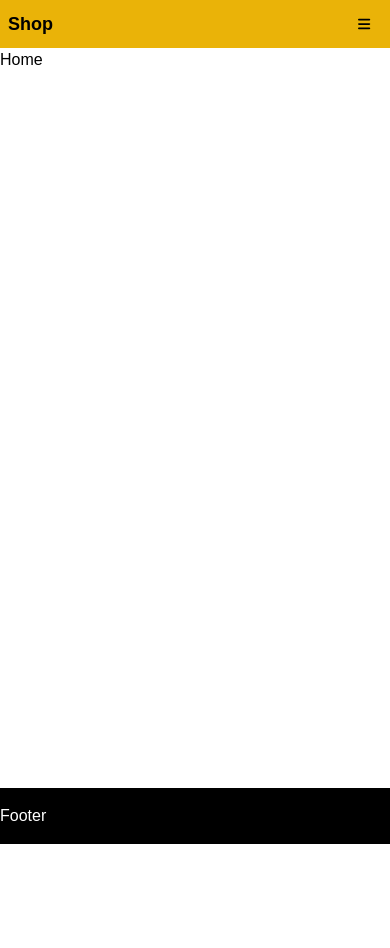
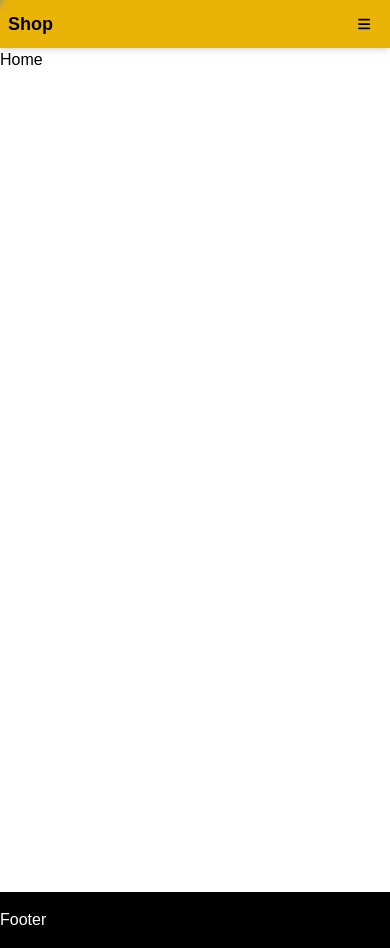
Before and after one commit to iampawan31/ecommerce-react-redux-firebase, a React (Create React App) app: page / in a window 390 px wide. Before the commit the page ends 844 px from the top, so only its background shows below. Built offline with nearby package versions, Linux system fonts and the light colour scheme; no server answers.

Commit message:
Added changes

```diff
--- a/package.json
+++ b/package.json
@@ -15,6 +15,7 @@
     "react-firebase-hooks": "^5.0.3",
     "react-router-dom": "^6.2.1",
     "react-scripts": "5.0.0",
+    "react-top-loading-bar": "^2.1.0",
     "web-vitals": "^2.1.4"
   },
   "scripts": {
--- a/src/App.js
+++ b/src/App.js
@@ -1,7 +1,8 @@
 import { collection, getDocs, query, where } from 'firebase/firestore'
-import React, { useEffect, useState } from 'react'
+import React, { useEffect, useRef, useState } from 'react'
 import { useAuthState } from 'react-firebase-hooks/auth'
 import { Route, Routes, useNavigate } from 'react-router-dom'
+import LoadingBar from 'react-top-loading-bar'
 import Footer from './components/Footer'
 import Header from './components/Header'
 import { auth, db } from './firebase-config'
@@ -14,13 +15,31 @@ const App = () => {
   const [user, loading, error] = useAuthState(auth)
   const [name, setName] = useState('')
   const navigate = useNavigate()
+
+  const loaderRef = useRef(null)
+
+  const startLoader = () => {
+    if (loaderRef) {
+      loaderRef?.current?.continuousStart(0, 500)
+    }
+  }
+
+  const completeLoader = () => {
+    if (loaderRef) {
+      loaderRef?.current?.complete()
+    }
+  }
+
   const fetchUserName = async () => {
     try {
+      startLoader()
       const q = query(collection(db, 'users'), where('uid', '==', user?.uid))
       const doc = await getDocs(q)
       const data = doc.docs[0].data()
       setName(data.name)
+      completeLoader()
     } catch (err) {
+      completeLoader()
       console.error(err)
       alert('An error occured while fetching user data')
     }
@@ -30,17 +49,54 @@ const App = () => {
     if (loading) return
     if (!user) return
     fetchUserName()
+    // eslint-disable-next-line react-hooks/exhaustive-deps
   }, [user, loading])
 
   return (
-    <div className="App">
-      <Header user={user} />
-      <Routes>
-        <Route path="/" element={<Home />} />
-        <Route path="auth/login" element={<Login />} />
-        <Route path="auth/register" element={<Register />} />
-        <Route path="dashboard" element={<Dashboard />} />
-      </Routes>
+    <div>
+      <LoadingBar color="#1b74e4" height={5} shadow ref={loaderRef} />
+      <Header
+        user={user}
+        startLoader={startLoader}
+        completeLoader={completeLoader}
+      />
+      <div className="h-full">
+        <Routes>
+          <Route
+            path="/"
+            element={
+              <Home startLoader={startLoader} completeLoader={completeLoader} />
+            }
+          />
+          <Route
+            path="auth/login"
+            element={
+              <Login
+                startLoader={startLoader}
+                completeLoader={completeLoader}
+              />
+            }
+          />
+          <Route
+            path="auth/register"
+            element={
+              <Register
+                startLoader={startLoader}
+                completeLoader={completeLoader}
+              />
+            }
+          />
+          <Route
+            path="dashboard"
+            element={
+              <Dashboard
+                startLoader={startLoader}
+                completeLoader={completeLoader}
+              />
+            }
+          />
+        </Routes>
+      </div>
       <Footer />
     </div>
   )
--- a/src/components/Footer.js
+++ b/src/components/Footer.js
@@ -2,7 +2,7 @@ import React from 'react'
 
 const Footer = () => {
   return (
-    <div className="absolute bottom-0 bg-black py-4 text-white left-0 right-0">
+    <div className="static bottom-0 bg-black py-4 text-white left-0 right-0">
       <div className="container mx-auto">Footer</div>
     </div>
   )
--- a/src/components/Header.js
+++ b/src/components/Header.js
@@ -4,10 +4,17 @@ import { useState } from 'react'
 import { logout } from '../firebase-config'
 import { Link } from 'react-router-dom'
 
-const Header = ({ user }) => {
+const Header = ({ user, startLoader, completeLoader }) => {
   const [menuOpen, setMenuOpen] = useState(false)
+
+  const processLogout = async () => {
+    startLoader()
+    await logout().then(() => {
+      completeLoader()
+    })
+  }
   return (
-    <nav className="bg-yellow-500 border-gray-200 px-2 sm:px-4 py-2.5 dark:bg-gray-800">
+    <nav className="bg-yellow-500 shadow-md border-gray-200 px-2 sm:px-4 py-2.5 dark:bg-gray-800">
       <div className="container flex flex-wrap justify-between items-center mx-auto">
         {/* Logo */}
         <Link to="/" className="flex">
@@ -45,6 +52,7 @@ const Header = ({ user }) => {
                 Shop
               </Link>
             </li>
+            {user && (
               <li>
                 <Link
                   to="/dashboard/orders"
@@ -53,6 +61,7 @@ const Header = ({ user }) => {
                   Dashboard
                 </Link>
               </li>
+            )}
             {!user && (
               <li>
                 <Link
@@ -76,7 +85,7 @@ const Header = ({ user }) => {
             {user && (
               <li>
                 <button
-                  onClick={logout}
+                  onClick={processLogout}
                   className="block py-2 pr-4 pl-3 text-gray-700 border-b border-gray-100 hover:bg-gray-50 md:hover:bg-transparent md:border-0 md:hover:text-blue-700 md:p-0 dark:text-gray-400 md:dark:hover:text-white dark:hover:bg-gray-700 dark:hover:text-white md:dark:hover:bg-transparent dark:border-gray-700"
                 >
                   Logout
--- a/src/firebase-config.js
+++ b/src/firebase-config.js
@@ -62,7 +62,6 @@ export const sendPasswordReset = async (email) => {
     alert(err.message)
   }
 }
-export const logout = () => {
-  signOut(auth)
-  console.log('Signed Out')
+export const logout = async () => {
+  await signOut(auth)
 }
--- a/src/views/Dashboard.js
+++ b/src/views/Dashboard.js
@@ -1,7 +1,7 @@
 import React from 'react'
 
 const Dashboard = () => {
-  return <div>Dashboard</div>
+  return <div className="min-h-screen h-full">Dashboard</div>
 }
 
 export default Dashboard
--- a/src/views/Home.js
+++ b/src/views/Home.js
@@ -1,7 +1,7 @@
 import React from 'react'
 
 const Home = () => {
-  return <div>Home</div>
+  return <div className="min-h-screen h-full">Home</div>
 }
 
 export default Home
--- a/src/views/auth/Login.js
+++ b/src/views/auth/Login.js
@@ -3,11 +3,17 @@ import { useAuthState } from 'react-firebase-hooks/auth'
 import { useNavigate } from 'react-router-dom'
 import { auth, logInWithEmailAndPassword } from '../../firebase-config'
 
-const Login = () => {
+const Login = ({ startLoader, completeLoader }) => {
   const [email, setEmail] = useState('')
   const [password, setPassword] = useState('')
   const [user, loading, error] = useAuthState(auth)
   const navigate = useNavigate()
+
+  const processLogin = async () => {
+    startLoader()
+    await logInWithEmailAndPassword(email, password)
+    completeLoader()
+  }
 
   useEffect(() => {
     if (loading) {
@@ -15,6 +21,7 @@ const Login = () => {
       return
     }
     if (user) navigate('/dashboard')
+    // eslint-disable-next-line react-hooks/exhaustive-deps
   }, [user, loading])
 
   return (
@@ -42,7 +49,7 @@ const Login = () => {
         <button
           className="w-full bg-emerald-400 py-2 px-4 rounded"
           type="submit"
-          onClick={() => logInWithEmailAndPassword(email, password)}
+          onClick={processLogin}
         >
           Submit
         </button>
--- a/src/views/auth/Register.js
+++ b/src/views/auth/Register.js
@@ -3,7 +3,7 @@ import { useAuthState } from 'react-firebase-hooks/auth'
 import { useNavigate } from 'react-router-dom'
 import { auth, registerWithEmailAndPassword } from '../../firebase-config'
 
-const Register = () => {
+const Register = ({ startLoader, completeLoader }) => {
   const [email, setEmail] = useState('')
   const [firstName, setFirstName] = useState('')
   const [lastName, setLastName] = useState('')
@@ -12,10 +12,16 @@ const Register = () => {
 
   const navigate = useNavigate()
 
-  const register = () => {
+  const register = async () => {
     if (!firstName || !lastName) alert('Please enter name')
-    registerWithEmailAndPassword(firstName, lastName, email, password)
+    await registerWithEmailAndPassword(firstName, lastName, email, password)
   }
+
+  useEffect(() => {
+    startLoader()
+    completeLoader()
+  })
+
   useEffect(() => {
     if (loading) return
     if (user) navigate('/dashboard')
```
Also changed, not shown: 1 other file (tests, documents, lock files or other folders). Lines whose indentation alone changed are shown as unchanged.
